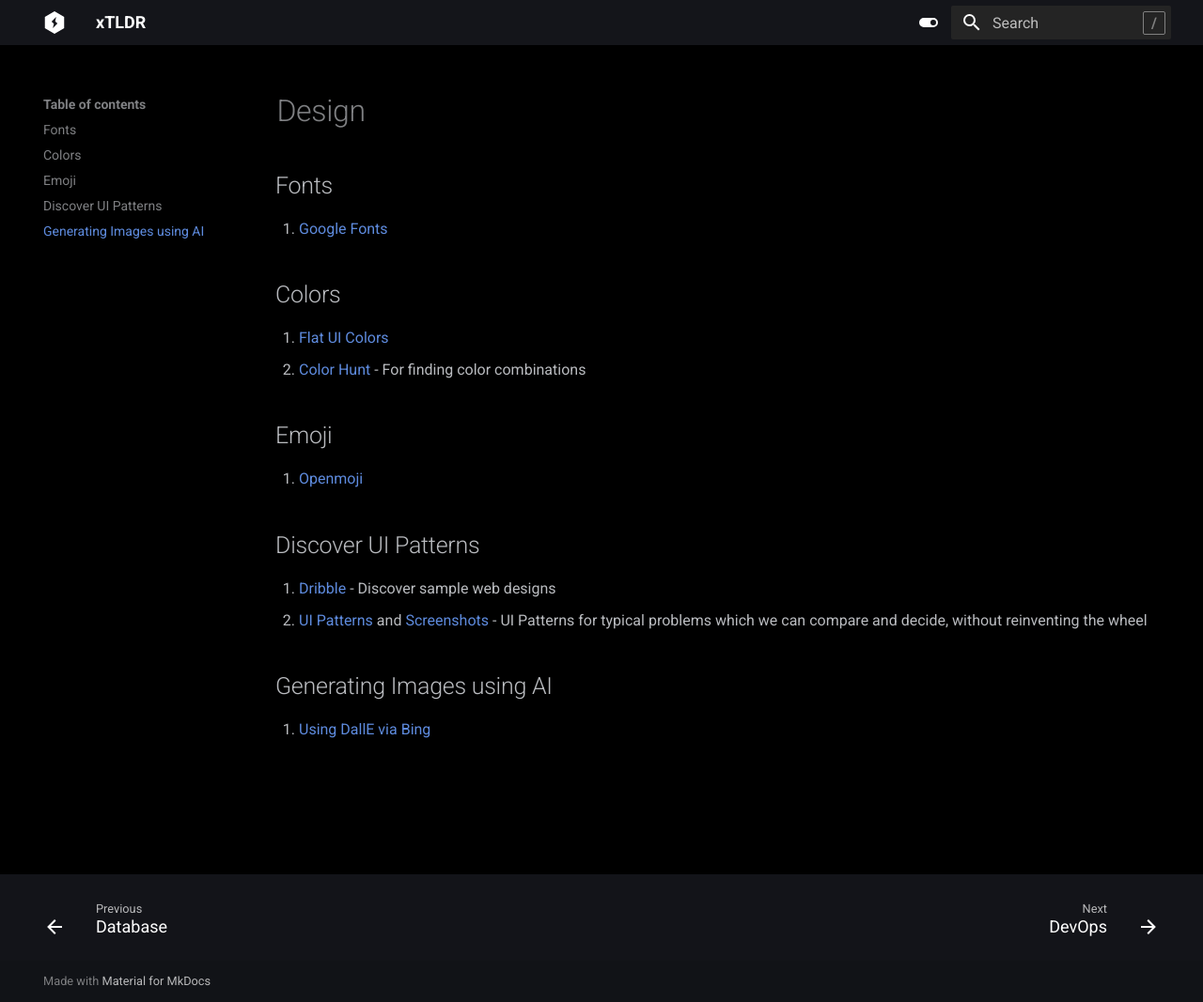
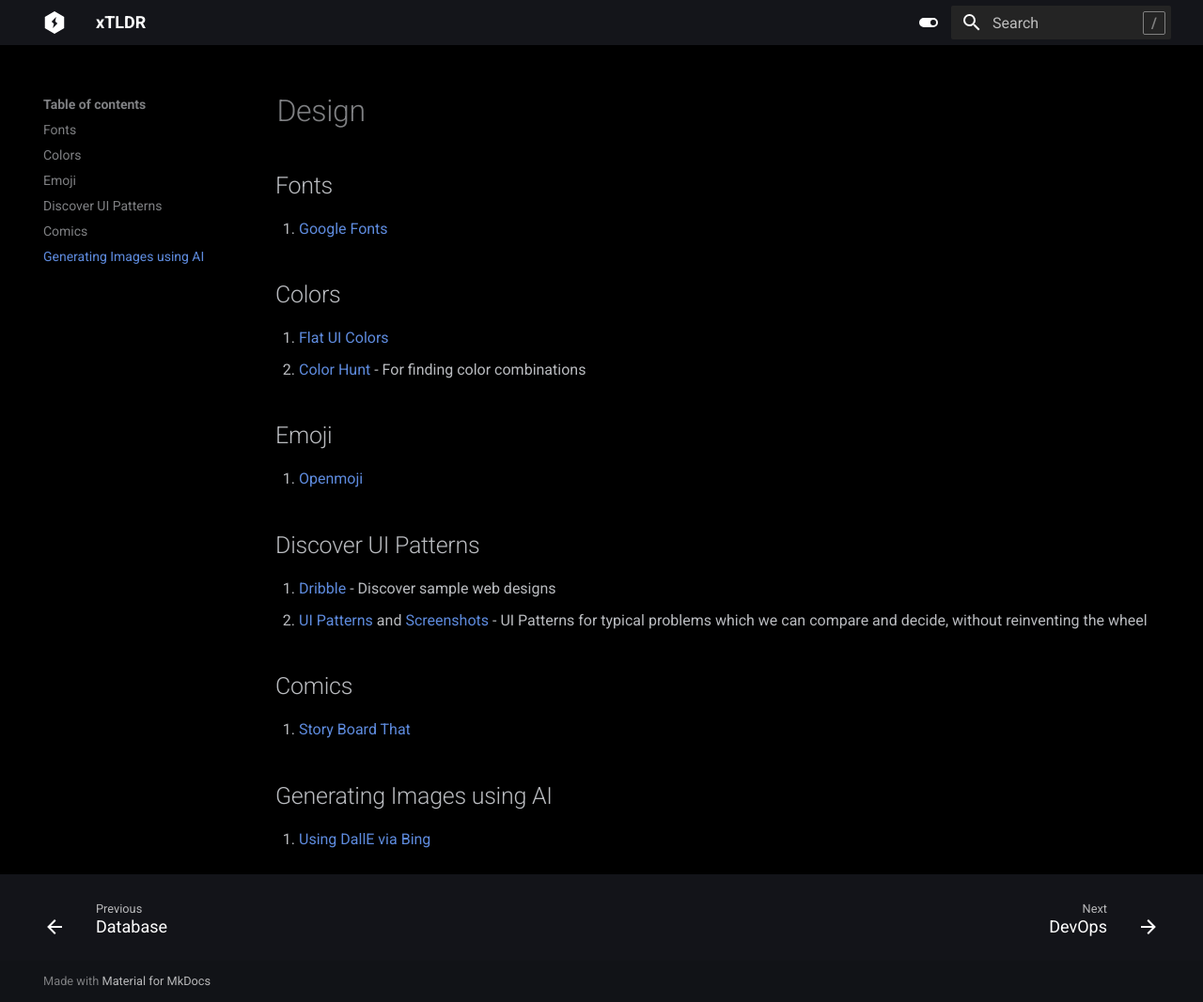
Before and after one commit to KarthikAbiram/xtldr, an MkDocs documentation site: the page built from docs/design.md, in a window 1280 px wide and 1067 px high. Shown: the whole window at 94% size. Built offline with MkDocs 1.6.1 and Material for MkDocs 9.7.7, drawn with Linux system fonts in a browser that asks for light colours.

```diff
--- a/docs/design.md
+++ b/docs/design.md
@@ -17,5 +17,8 @@ hide:
 1. [Dribble](https://dribbble.com/) - Discover sample web designs
 2. [UI Patterns](https://ui-patterns.com/patterns) and [Screenshots](https://ui-patterns.com/explore) - UI Patterns for typical problems which we can compare and decide, without reinventing the wheel
 
+## Comics
+1. [Story Board That](https://www.storyboardthat.com)
+
 ## Generating Images using AI
 1. [Using DallE via Bing](https://www.linkedin.com/feed/update/urn:li:activity:7146874537425395712?updateEntityUrn=urn%3Ali%3Afs_feedUpdate%3A%28V2%2Curn%3Ali%3Aactivity%3A7146874537425395712%29)
--- a/mkdocs.yml
+++ b/mkdocs.yml
@@ -36,12 +36,14 @@ plugins:
       cards_layout_options:
         background_color: black
   - git-committers:
+      enabled: !ENV [ENABLED_GIT_COMMITTERS, True]
       repository: KarthikAbiram/xtldr
       branch: main
       exclude:
         - index.md
         - books/index.md
   - git-revision-date-localized:
+      enabled: !ENV [ENABLED_GIT_REVISION_DATE, True]
       enable_creation_date: true
       exclude:
         - index.md
```
Also changed, not shown: 1 other file.
